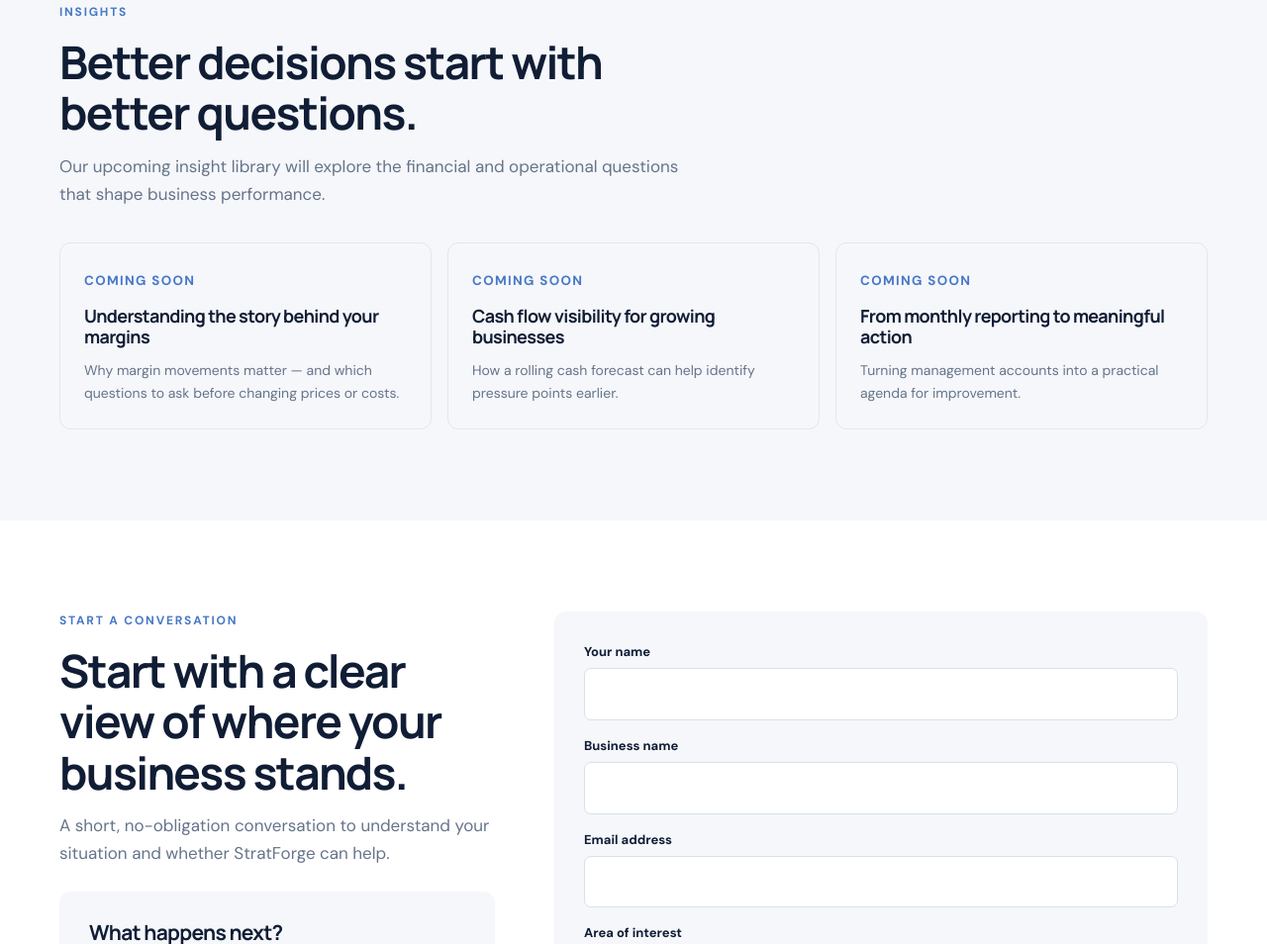
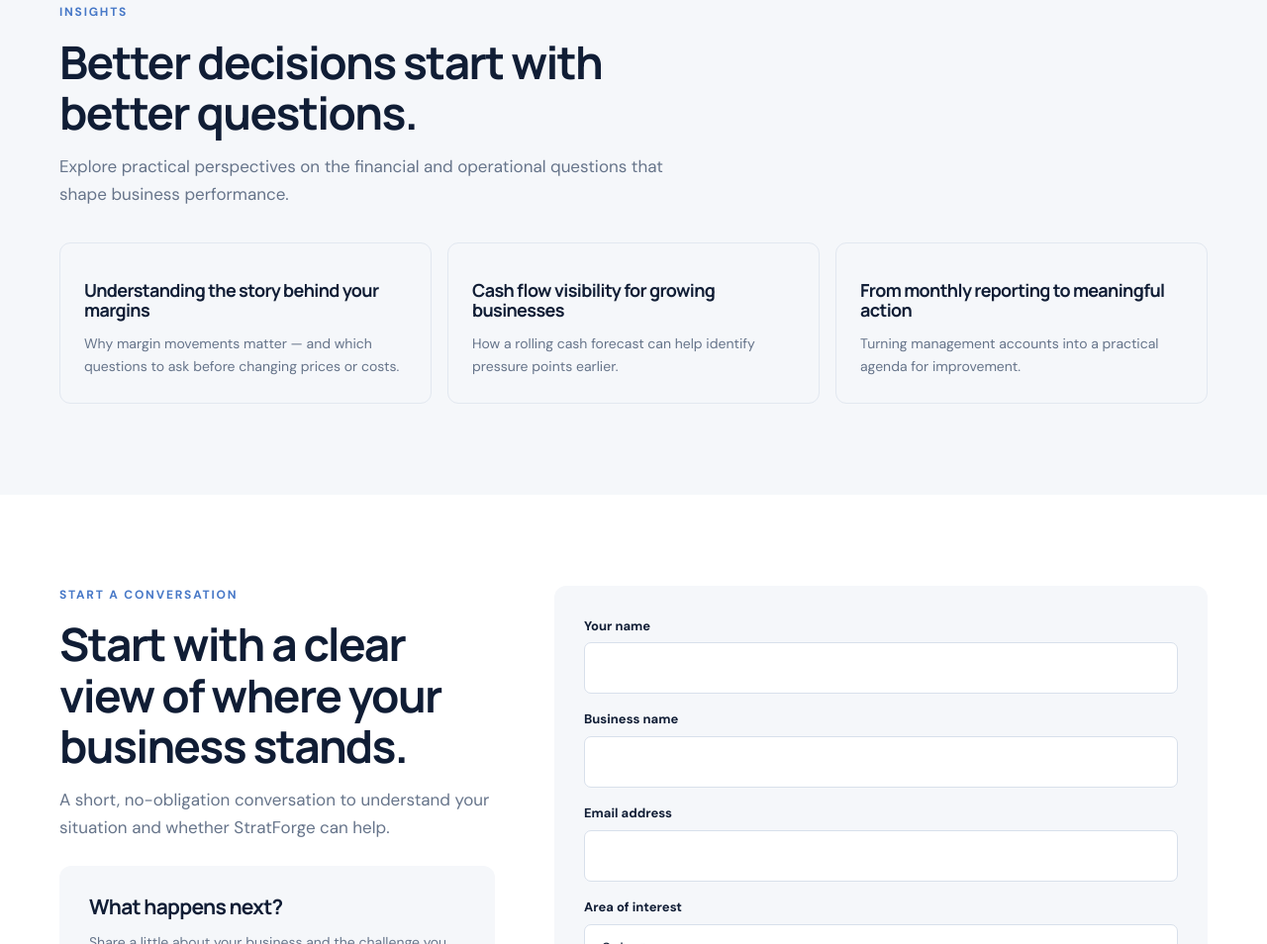
Before and after one commit to alileon63-star/StratForge, a plain HTML site: page index.html in a window 1280 px wide. Shown: the part 3651-4605 px from the top of the page at 99% size. Drawn offline with Linux system fonts and the light colour scheme.

Commit message:
Remove coming soon messaging from website

```diff
--- a/index.html
+++ b/index.html
@@ -67,8 +67,8 @@
 <section class="section" id="about"><div class="wrap two"><div class="section-head"><div class="eyebrow">Who we work with</div><h2>Built for businesses across sectors.</h2><p>StratForge supports growing businesses that want clearer financial visibility, stronger operational control and better-informed decisions.</p></div>
   <div class="sectors"><div class="sector"><span>01</span>Retail & trade</div><div class="sector"><span>02</span>Manufacturing</div><div class="sector"><span>03</span>Professional services</div><div class="sector"><span>04</span>Logistics</div><div class="sector"><span>05</span>Healthcare</div><div class="sector"><span>06</span>Property & construction</div></div>
 </div></section>
-<section class="section soft" id="insights"><div class="wrap"><div class="section-head"><div class="eyebrow">Insights</div><h2>Better decisions start with better questions.</h2><p>Our upcoming insight library will explore the financial and operational questions that shape business performance.</p></div>
-  <div class="insight-grid"><article class="insight"><small>Coming soon</small><h3>Understanding the story behind your margins</h3><p>Why margin movements matter — and which questions to ask before changing prices or costs.</p></article><article class="insight"><small>Coming soon</small><h3>Cash flow visibility for growing businesses</h3><p>How a rolling cash forecast can help identify pressure points earlier.</p></article><article class="insight"><small>Coming soon</small><h3>From monthly reporting to meaningful action</h3><p>Turning management accounts into a practical agenda for improvement.</p></article></div>
+<section class="section soft" id="insights"><div class="wrap"><div class="section-head"><div class="eyebrow">Insights</div><h2>Better decisions start with better questions.</h2><p>Explore practical perspectives on the financial and operational questions that shape business performance.</p></div>
+  <div class="insight-grid"><article class="insight"><h3>Understanding the story behind your margins</h3><p>Why margin movements matter — and which questions to ask before changing prices or costs.</p></article><article class="insight"><h3>Cash flow visibility for growing businesses</h3><p>How a rolling cash forecast can help identify pressure points earlier.</p></article><article class="insight"><h3>From monthly reporting to meaningful action</h3><p>Turning management accounts into a practical agenda for improvement.</p></article></div>
 </div></section>
 <section class="section" id="contact"><div class="wrap contact-grid"><div><div class="eyebrow">Start a conversation</div><div class="section-head"><h2>Start with a clear view of where your business stands.</h2><p>A short, no-obligation conversation to understand your situation and whether StratForge can help.</p></div><div class="contact-card" style="margin-top:25px"><h3>What happens next?</h3><p>Share a little about your business and the challenge you are working through. We can then establish whether there is a useful next step.</p></div></div>
   <form class="form contact-card" id="contactForm" action="https://formsubmit.co/info@stratforgefinancialservices.co.za" method="POST">
```
